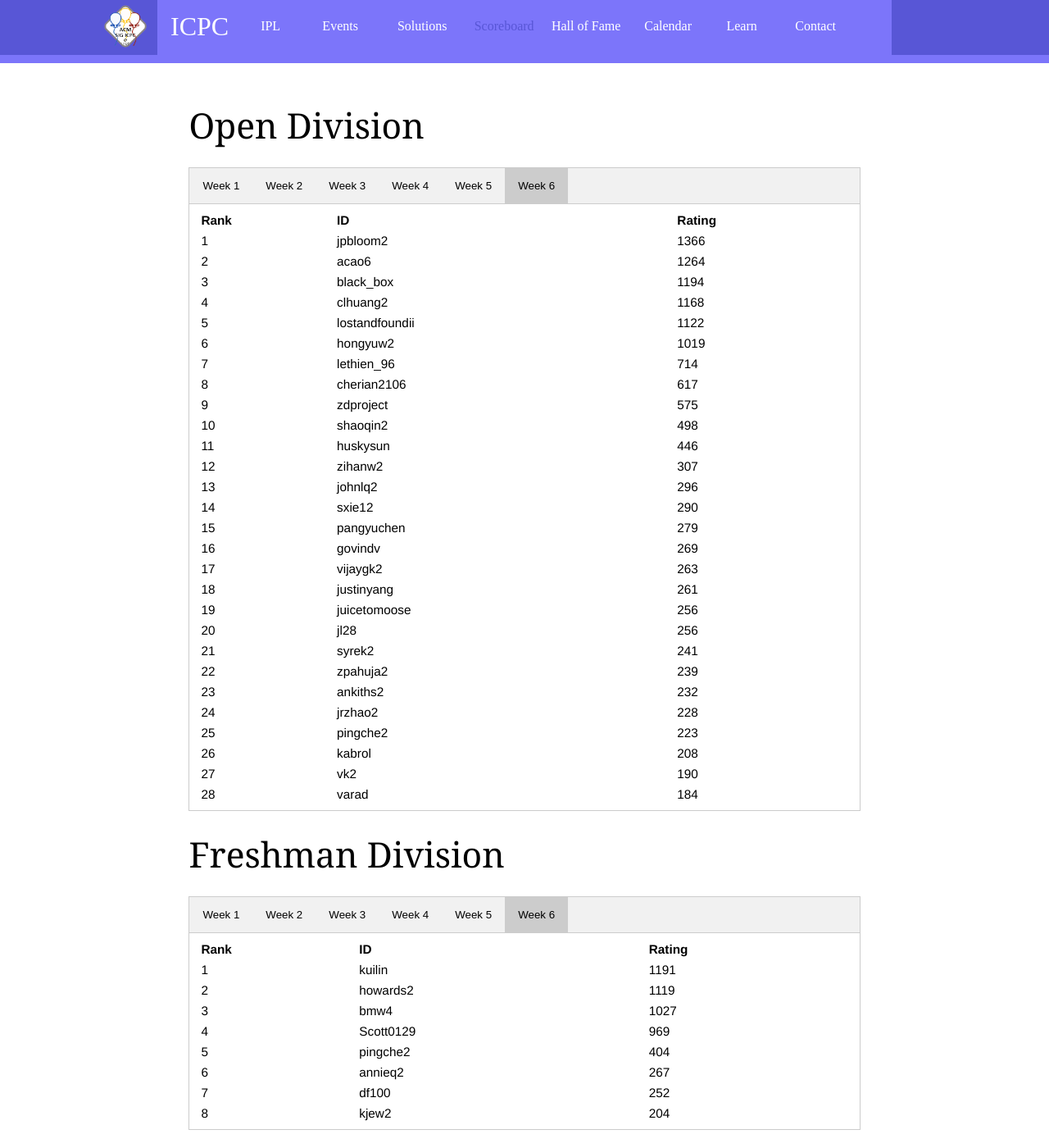
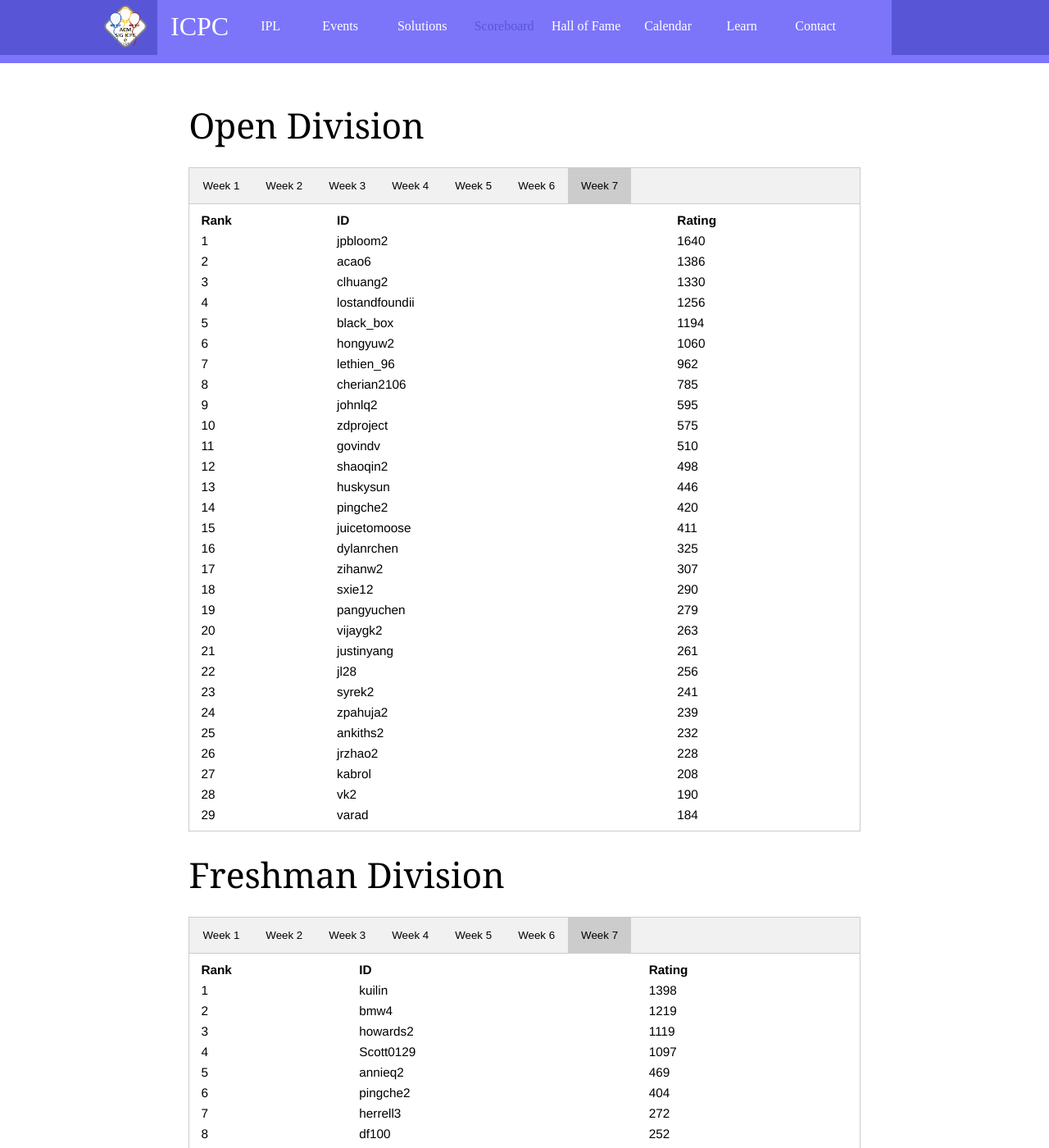
Before and after one commit to acm-uiuc/icpc-website, a Jekyll site: the page built from scoreboard.html, in a window 1280 px wide and 1400 px high. Shown: the whole window at 82% size. Built offline with Jekyll 4.4.1, drawn with Linux system fonts in a browser that asks for light colours; nearby versions of some CDN libraries; some web fonts are replaced.

Commit message:
scoreboard

```diff
--- a/scoreboard.html
+++ b/scoreboard.html
@@ -42,6 +42,12 @@ title: Scoreboard
         id="open_week6"
     >
         Week 6
+    </button>
+    <button class="open_tablinks"
+        onclick="displayScoreboard(event, 'open_w7')"
+        id="open_week7"
+    >
+        Week 7
     </button>
 </div>
 
@@ -727,6 +733,161 @@ Attendance bonus for those who came will be added at the end of the season.</b>
 </table>
 </div>
 
+<div id='open_w7' class='open_tabcontent'>
+<table style="width:100%">
+<tr>
+	<th>Rank</th>
+	<th>ID</th>
+	<th>Rating</th>
+</tr>
+<tr>
+	<td> 1 </td>
+	<td> jpbloom2 </td>
+	<td> 1640 </td>
+</tr>
+<tr>
+	<td> 2 </td>
+	<td> acao6 </td>
+	<td> 1386 </td>
+</tr>
+<tr>
+	<td> 3 </td>
+	<td> clhuang2 </td>
+	<td> 1330 </td>
+</tr>
+<tr>
+	<td> 4 </td>
+	<td> lostandfoundii </td>
+	<td> 1256 </td>
+</tr>
+<tr>
+	<td> 5 </td>
+	<td> black_box </td>
+	<td> 1194 </td>
+</tr>
+<tr>
+	<td> 6 </td>
+	<td> hongyuw2 </td>
+	<td> 1060 </td>
+</tr>
+<tr>
+	<td> 7 </td>
+	<td> lethien_96 </td>
+	<td> 962 </td>
+</tr>
+<tr>
+	<td> 8 </td>
+	<td> cherian2106 </td>
+	<td> 785 </td>
+</tr>
+<tr>
+	<td> 9 </td>
+	<td> johnlq2 </td>
+	<td> 595 </td>
+</tr>
+<tr>
+	<td> 10 </td>
+	<td> zdproject </td>
+	<td> 575 </td>
+</tr>
+<tr>
+	<td> 11 </td>
+	<td> govindv </td>
+	<td> 510 </td>
+</tr>
+<tr>
+	<td> 12 </td>
+	<td> shaoqin2 </td>
+	<td> 498 </td>
+</tr>
+<tr>
+	<td> 13 </td>
+	<td> huskysun </td>
+	<td> 446 </td>
+</tr>
+<tr>
+	<td> 14 </td>
+	<td> pingche2 </td>
+	<td> 420 </td>
+</tr>
+<tr>
+	<td> 15 </td>
+	<td> juicetomoose </td>
+	<td> 411 </td>
+</tr>
+<tr>
+	<td> 16 </td>
+	<td> dylanrchen </td>
+	<td> 325 </td>
+</tr>
+<tr>
+	<td> 17 </td>
+	<td> zihanw2 </td>
+	<td> 307 </td>
+</tr>
+<tr>
+	<td> 18 </td>
+	<td> sxie12 </td>
+	<td> 290 </td>
+</tr>
+<tr>
+	<td> 19 </td>
+	<td> pangyuchen </td>
+	<td> 279 </td>
+</tr>
+<tr>
+	<td> 20 </td>
+	<td> vijaygk2 </td>
+	<td> 263 </td>
+</tr>
+<tr>
+	<td> 21 </td>
+	<td> justinyang </td>
+	<td> 261 </td>
+</tr>
+<tr>
+	<td> 22 </td>
+	<td> jl28 </td>
+	<td> 256 </td>
+</tr>
+<tr>
+	<td> 23 </td>
+	<td> syrek2 </td>
+	<td> 241 </td>
+</tr>
+<tr>
+	<td> 24 </td>
+	<td> zpahuja2 </td>
+	<td> 239 </td>
+</tr>
+<tr>
+	<td> 25 </td>
+	<td> ankiths2 </td>
+	<td> 232 </td>
+</tr>
+<tr>
+	<td> 26 </td>
+	<td> jrzhao2 </td>
+	<td> 228 </td>
+</tr>
+<tr>
+	<td> 27 </td>
+	<td> kabrol </td>
+	<td> 208 </td>
+</tr>
+<tr>
+	<td> 28 </td>
+	<td> vk2 </td>
+	<td> 190 </td>
+</tr>
+<tr>
+	<td> 29 </td>
+	<td> varad </td>
+	<td> 184 </td>
+</tr>
+</table>
+</div>
+
 <br>
 <h1 class="title">Freshman Division</h1>
 <br>
@@ -767,6 +928,12 @@ Attendance bonus for those who came will be added at the end of the season.</b>
         id="freshman_week6"
     >
         Week 6
+    </button>
+    <button class="freshman_tablinks"
+        onclick="displayScoreboard(event, 'freshman_w7')"
+        id="freshman_week7"
+    >
+        Week 7
     </button>
 </div>
 
@@ -1052,6 +1219,61 @@ Attendance bonus for those who came will be added at the end of the season.</b>
 </table>
 </div>
 
+<div id='freshman_w7' class='freshman_tabcontent'>
+<table style="width:100%">
+<tr>
+	<th>Rank</th>
+	<th>ID</th>
+	<th>Rating</th>
+</tr>
+<tr>
+	<td> 1 </td>
+	<td> kuilin </td>
+	<td> 1398 </td>
+</tr>
+<tr>
+	<td> 2 </td>
+	<td> bmw4 </td>
+	<td> 1219 </td>
+</tr>
+<tr>
+	<td> 3 </td>
+	<td> howards2 </td>
+	<td> 1119 </td>
+</tr>
+<tr>
+	<td> 4 </td>
+	<td> Scott0129 </td>
+	<td> 1097 </td>
+</tr>
+<tr>
+	<td> 5 </td>
+	<td> annieq2 </td>
+	<td> 469 </td>
+</tr>
+<tr>
+	<td> 6 </td>
+	<td> pingche2 </td>
+	<td> 404 </td>
+</tr>
+<tr>
+	<td> 7 </td>
+	<td> herrell3 </td>
+	<td> 272 </td>
+</tr>
+<tr>
+	<td> 8 </td>
+	<td> df100 </td>
+	<td> 252 </td>
+</tr>
+<tr>
+	<td> 9 </td>
+	<td> kjew2 </td>
+	<td> 204 </td>
+</tr>
+</table>
+</div>
+
 <script>
 function displayScoreboard(evt, weekNum) {
     // Declare all variables
```
Also changed, not shown: other parts of scoreboard.html (+2 -2 lines).
